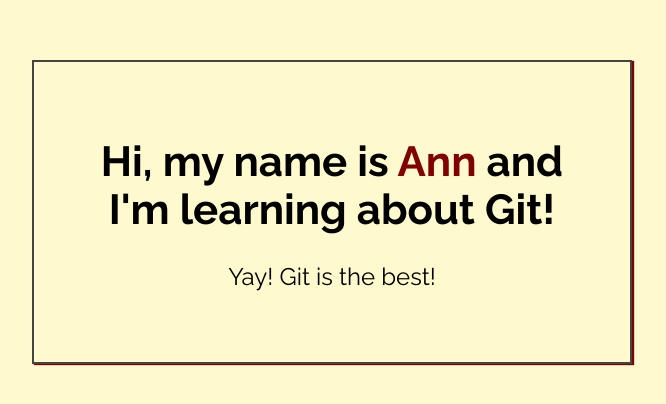
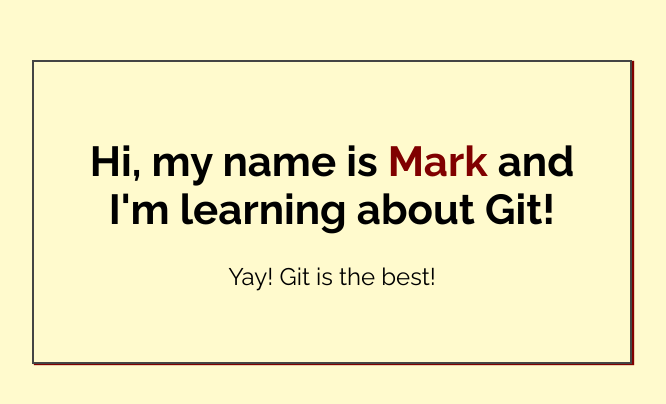
Before and after one commit to Headwars/my-first-repo, a plain HTML site: page index.html in a window 1280 px wide. Shown: the part 188-592 px from the top of the page, without its empty margins (308-974 px from the left). Drawn offline with Linux system fonts and the light colour scheme.

Commit message:
Added new name to index.html

```diff
--- a/index.html
+++ b/index.html
@@ -14,7 +14,7 @@
 <body>
 
     <div class="greeting">
-        <h1>Hi, my name is <span class="highlight">Ann</span> and I'm learning about Git! </h1>
+        <h1>Hi, my name is <span class="highlight">Mark</span> and I'm learning about Git! </h1>
 
         <p>Yay! Git is the best!</p>
     </div>
```
